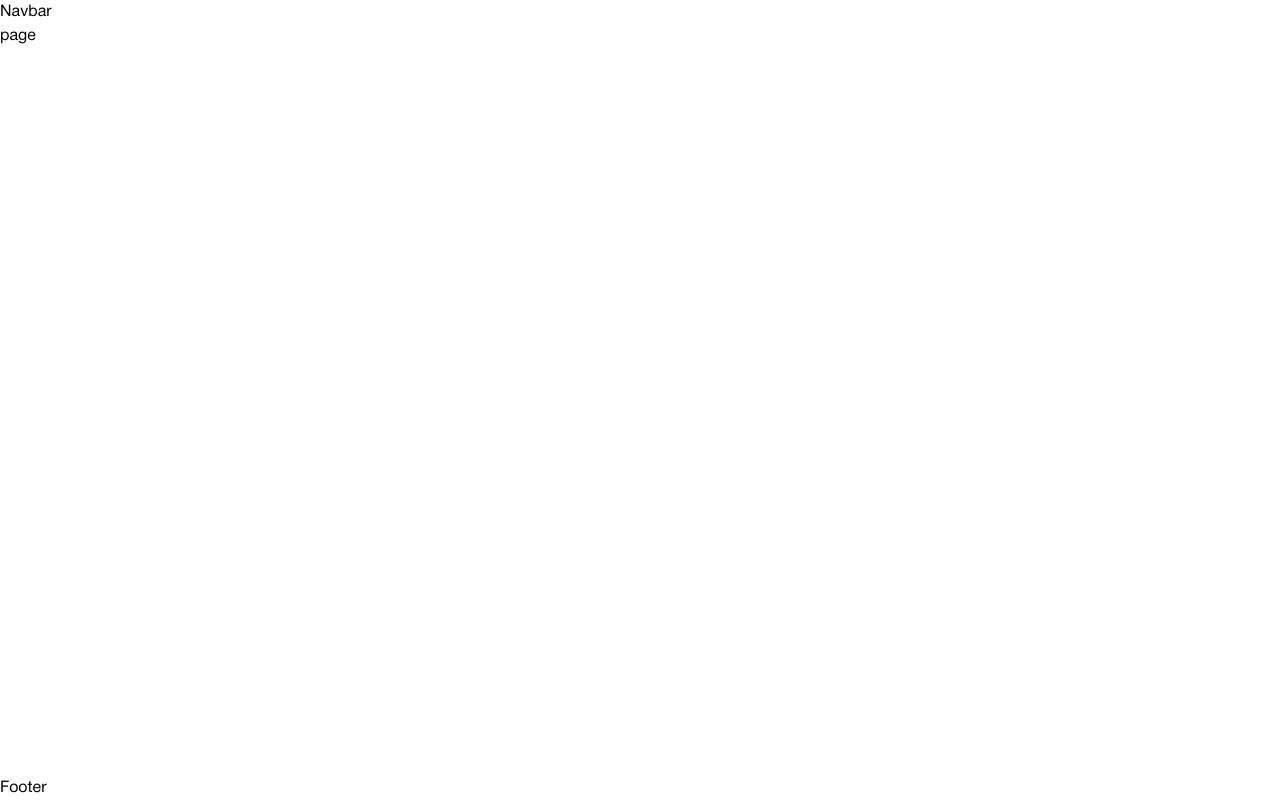
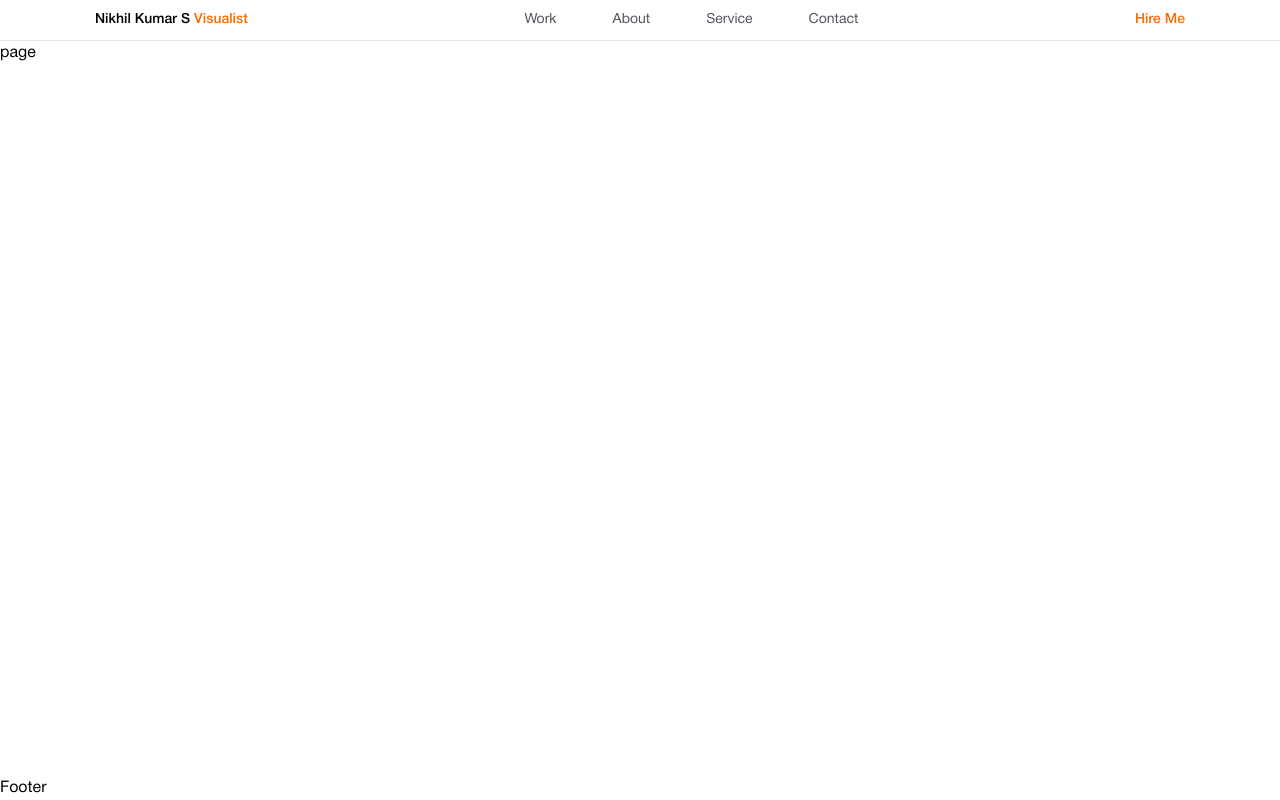
Before and after one commit to nikhilkumar202002/nikhil-my-portfolio, a Next.js app: page / in a window 1280 px wide. Built offline with nearby package versions, Linux system fonts and the light colour scheme.

Commit message:
Implement Navbar component with dynamic navigation links and update global styles

```diff
--- a/app/component/layout/Navbar.tsx
+++ b/app/component/layout/Navbar.tsx
@@ -1,9 +1,44 @@
-import React from 'react'
+import Link from "next/link";
+
+const navItems = [
+  { label: "Work", href: "#work" },
+  { label: "About", href: "#about" },
+  { label: "Service", href: "#service" },
+  { label: "Contact", href: "#contact" },
+];
 
 const Navbar = () => {
   return (
-    <div>Navbar</div>
-  )
-}
+    <nav className="w-full border-b border-black/10 bg-white">
+      <div className="container flex h-10 items-center gap-4 text-[14px] leading-none">
+        <Link
+          href="/"
+          className="shrink-0 whitespace-nowrap font-medium text-black"
+        >
+          Nikhil Kumar S <span className="text-primary">Visualist</span>
+        </Link>
 
-export default Navbar
+        <div className="flex flex-1 items-center justify-center gap-6 md:gap-14 text-zinc-600">
+          {navItems.map((item) => (
+            <Link
+              key={item.label}
+              href={item.href}
+              className="whitespace-nowrap transition-colors hover:text-black"
+            >
+              {item.label}
+            </Link>
+          ))}
+        </div>
+
+        <Link
+          href="#hire-me"
+          className="shrink-0 whitespace-nowrap font-medium text-primary transition-colors hover:opacity-80"
+        >
+          Hire Me
+        </Link>
+      </div>
+    </nav>
+  );
+};
+
+export default Navbar;
--- a/app/globals.css
+++ b/app/globals.css
@@ -2,6 +2,7 @@
 
 @theme inline {
   --font-sans: var(--font-helvetica-neue);
+  --color-primary: #FB6C00;
 }
 
 .container {
```
